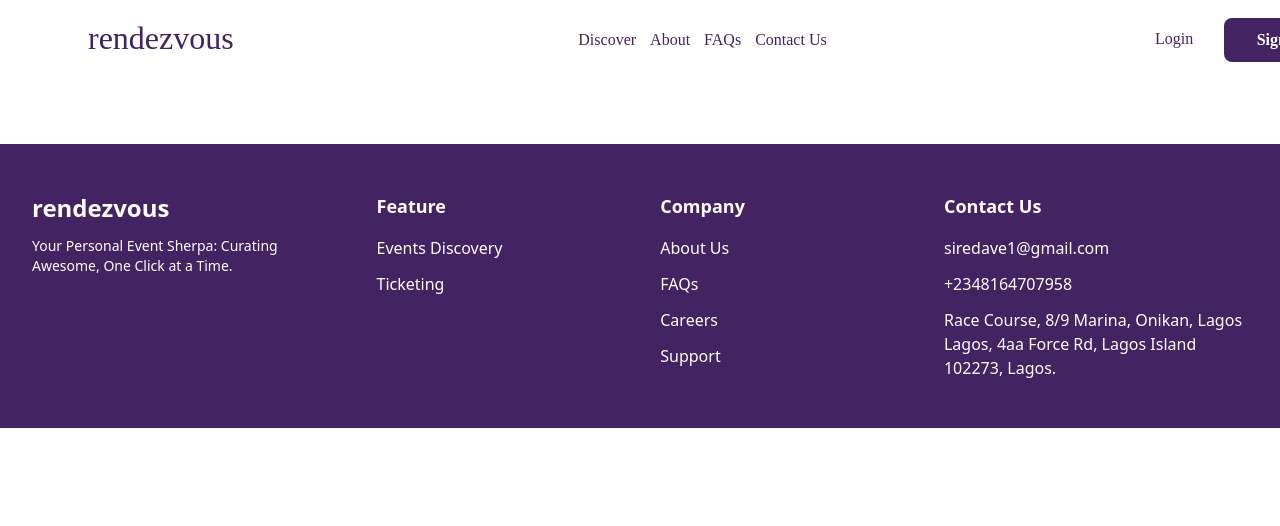
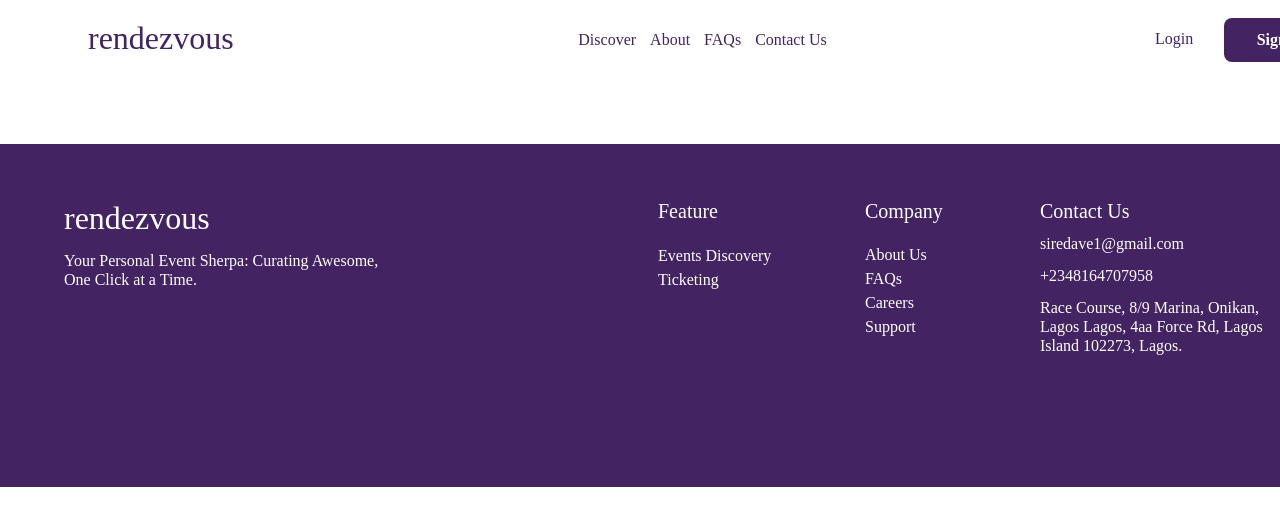
Before and after one commit to siredave/DevFoundry-Projects, a website with bundled scripts: page product-detail.html in a window 1280 px wide. Shown: the top 526 px of the page. Built offline with nearby package versions, Linux system fonts and the light colour scheme; no server answers.

Commit message:
continuos update

```diff
--- a/product-detail.html
+++ b/product-detail.html
@@ -46,43 +46,53 @@
 
   <!-- Footer Section -->
   <footer class="bg-[#432361] text-white">
-  <div class="container flex flex-wrap items-start justify-between px-8 py-12 mx-auto">
+    <div class="container flex items-start justify-between w-[1440px] h-[343px]">
       <!-- Logo and Description -->
-    <div class="flex flex-col w-full mb-8 md:w-1/4 md:mb-0">
-      <h2 class="mb-3 text-2xl font-bold">rendezvous</h2>
-      <p class="text-sm">
+      <div class="flex flex-col w-[340px] h-[94px] ml-[64px] mt-[56px]">
+        <h2 class="mb-3 text-[32px] leading-[37.5px] font-[Gilroy-Bold] w-[170px] h-[40px]">rendezvous</h2>
+        <p class="text-[16px] leading-[18.75px] font-[Gilroy-Regular] w-[332px] h-[38px]">
           Your Personal Event Sherpa: Curating Awesome, One Click at a Time.
         </p>
       </div>
 
+      <div class="flex items-start justify-center w-[622px] h-[167px] mt-[56px] gap-[84px]">
       <!-- Feature Section -->
-    <div class="flex flex-col w-full mb-8 md:w-1/5 md:mb-0">
-      <h3 class="mb-4 text-lg font-bold">Feature</h3>
-      <ul class="space-y-3">
-        <li><a href="#events-discovery" class="hover:underline">Events Discovery</a></li>
-        <li><a href="#ticketing" class="hover:underline">Ticketing</a></li>
+      <div class="flex flex-col w-[123px] h-[95px] gap-[18px]">
+        <h3 class="w-[73px] h-[25px] text-[20px] leading-[23.44px] font-[Gilroy-Bold]">Feature</h3>
+        <ul class="w-[123px] h-[52px] gap-[12px]">
+          <li><a href="#events-discovery" class="w-[123px] h-[20px] text-[16px] leading-[18.75px] font-[Gilroy-SemiBold]">Events Discovery</a></li>
+          <li><a href="#ticketing" class="w-[67px] h-[20px] text-[16px] leading-[18.75px] font-[Gilroy-SemiBold]">Ticketing</a></li>
         </ul>
       </div>
       <!-- Company Section -->
-    <div class="flex flex-col w-full mb-8 md:w-1/5 md:mb-0">
-      <h3 class="mb-4 text-lg font-bold">Company</h3>
-      <ul class="space-y-3">
-        <li><a href="#about-us" class="hover:underline">About Us</a></li>
-        <li><a href="#faqs" class="hover:underline">FAQs</a></li>
-        <li><a href="#careers" class="hover:underline">Careers</a></li>
-        <li><a href="#support" class="hover:underline">Support</a></li>
+      <div class="flex flex-col w-[91px] h-[159px] gap-[18px]">
+        <h3 class="w-[91px] h-[25px] text-[20px] leading-[23.44px] font-[Gilroy-Bold]">Company</h3>
+        <ul class="w-[66px] h-[116px] gap-[12px] font-[Gilroy-SemiBold]">
+          <li><a href="#about-us" class="w-[66px] h-[20px] text-[16px] leading-[18.75px]">About Us</a></li>
+          <li><a href="#faqs" class="w-[38px] h-[20px] text-[16px] leading-[18.75px]">FAQs</a></li>
+          <li><a href="#careers" class="w-[58px] h-[20px] text-[16px] leading-[18.75px]">Careers</a></li>
+          <li><a href="#support" class="w-[60px] h-[20px] text-[16px] leading-[18.75px]">Support</a></li>
         </ul>
       </div>
       <!-- Contact Us Section -->
-    <div class="flex flex-col w-full md:w-1/4">
-      <h3 class="mb-4 text-lg font-bold">Contact Us</h3>
-      <ul class="space-y-3">
-        <li>siredave1@gmail.com</li>
-        <li>+2348164707958</li>
-        <li>
-          Race Course, 8/9 Marina, Onikan, Lagos Lagos, 4aa Force Rd, Lagos Island 102273, Lagos.
+      <div class="w-[240px] h-[124px] gap-[12px] flex flex-col text-white">
+        <h3 class="w-[102px] h-[25px] text-[20px] leading-[23.44px] font-[Gilroy-Bold]">
+          Contact Us
+        </h3>
+        <ul class="w-full h-auto flex flex-col gap-[12px] font-[Gilroy-SemiBold]">
+          <li class="w-auto h-[20px] text-[16px] leading-[18.75px]">
+            siredave1@gmail.com
+          </li>
+          <li class="w-auto h-[20px] text-[16px] leading-[18.75px]">
+            +2348164707958
+          </li>
+          <li class="w-auto h-auto text-[16px] leading-[18.75px]">
+            Race Course, 8/9 Marina, Onikan, Lagos Lagos, 4aa Force Rd, Lagos Island
+            102273, Lagos.
           </li>
         </ul>
+      </div>
+
       </div>
     </div>
   </footer>
```
Also changed, not shown: index.html (+34 -27 lines). Lines whose indentation alone changed are shown as unchanged.
